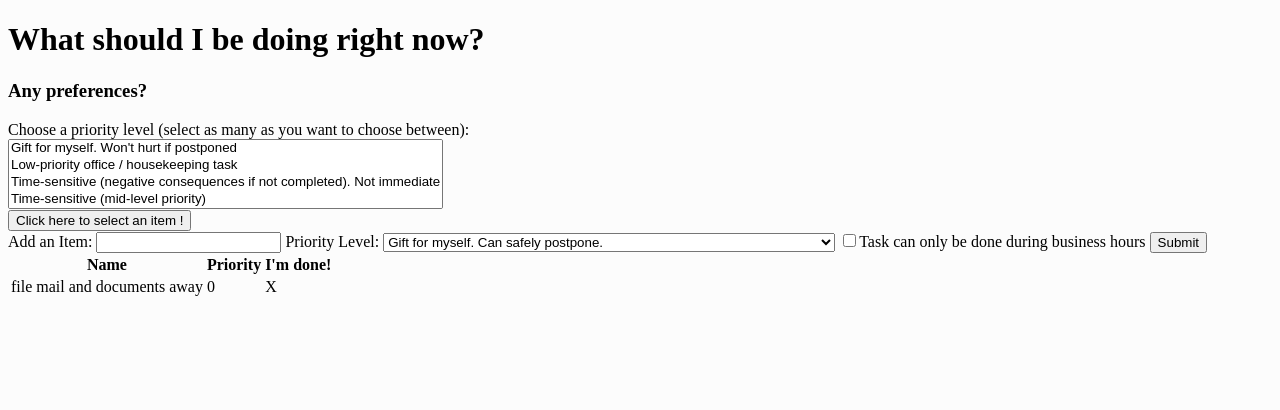
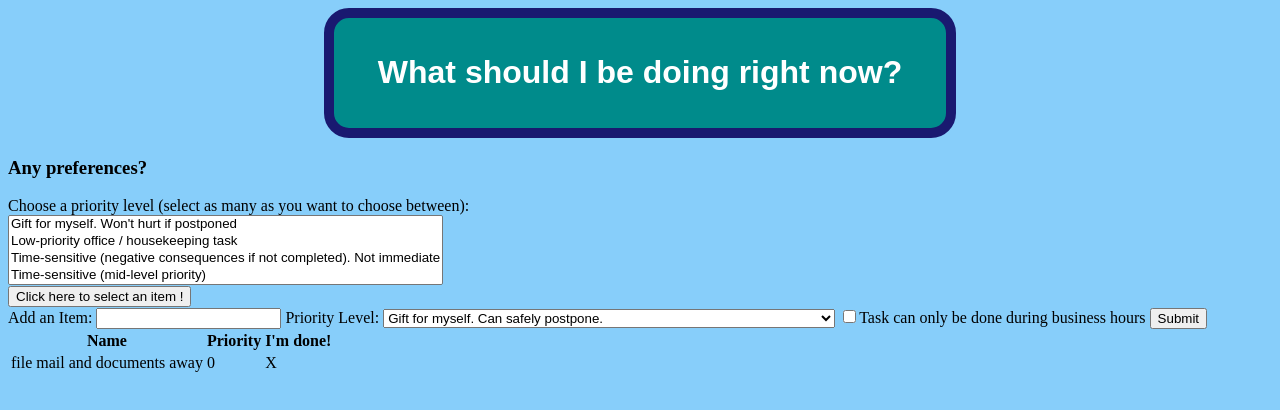
Before and after one commit to arielrazon/what_to_do, a website: page public/what_to_do.html in a window 1280 px wide. Drawn offline with Linux system fonts and the light colour scheme.

Commit message:
styled html top section

```diff
--- a/public/style.css
+++ b/public/style.css
@@ -1,10 +1,14 @@
 html{
-  background-color:#fcfcfc
+  background-color:lightskyblue
 }
 
-#top{
+.top{
   text-align:center;
-  border:2px solid teal;
+  color:#fff;
+  font-family:sans-serif;
+  border:10px solid midnightblue;
+  background-color:darkcyan;
+  border-radius:25px;
   padding:15px;
-  margin: 0 auto;
+  margin: 0% 25% 0% 25%;
 }
```
